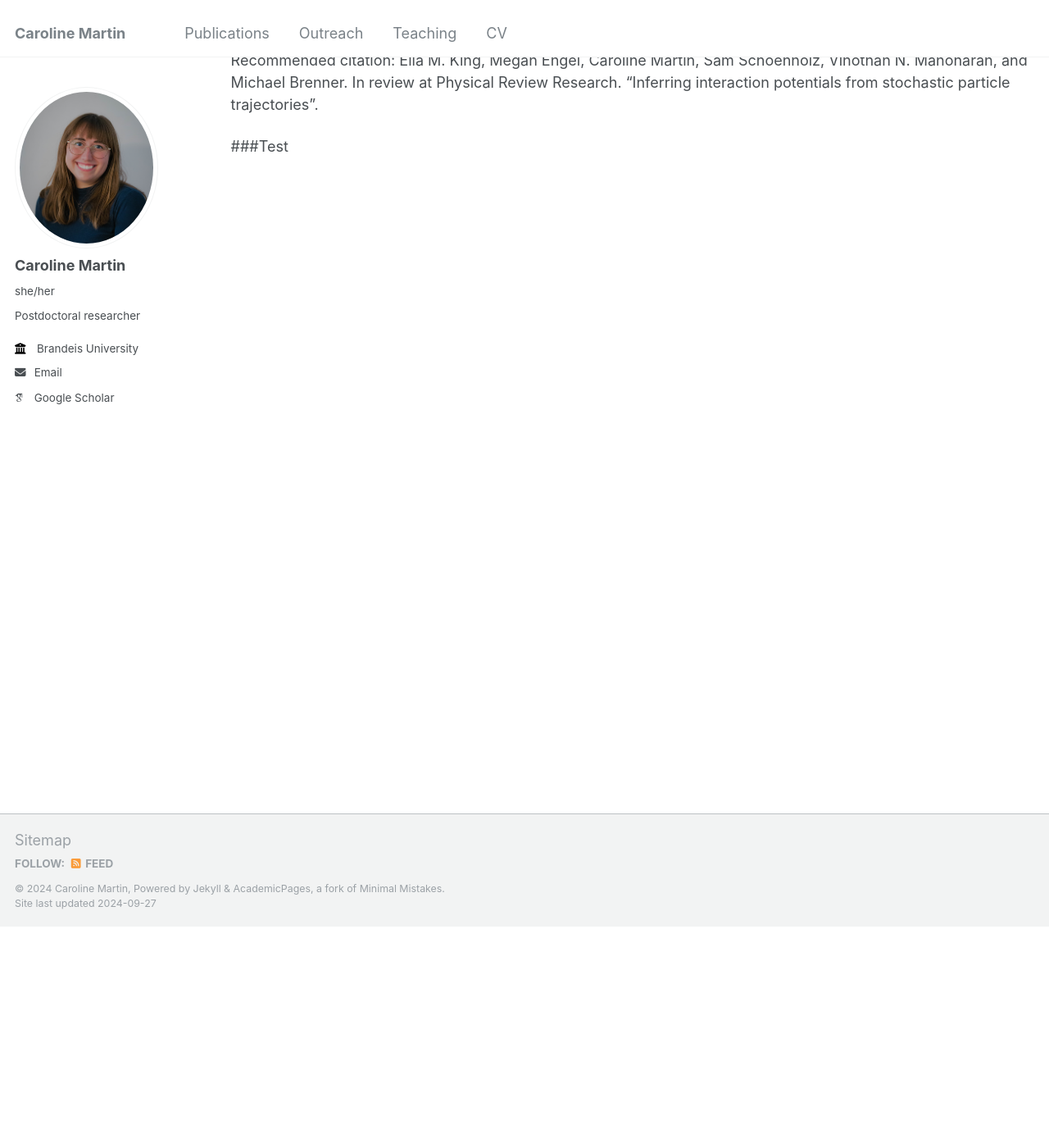
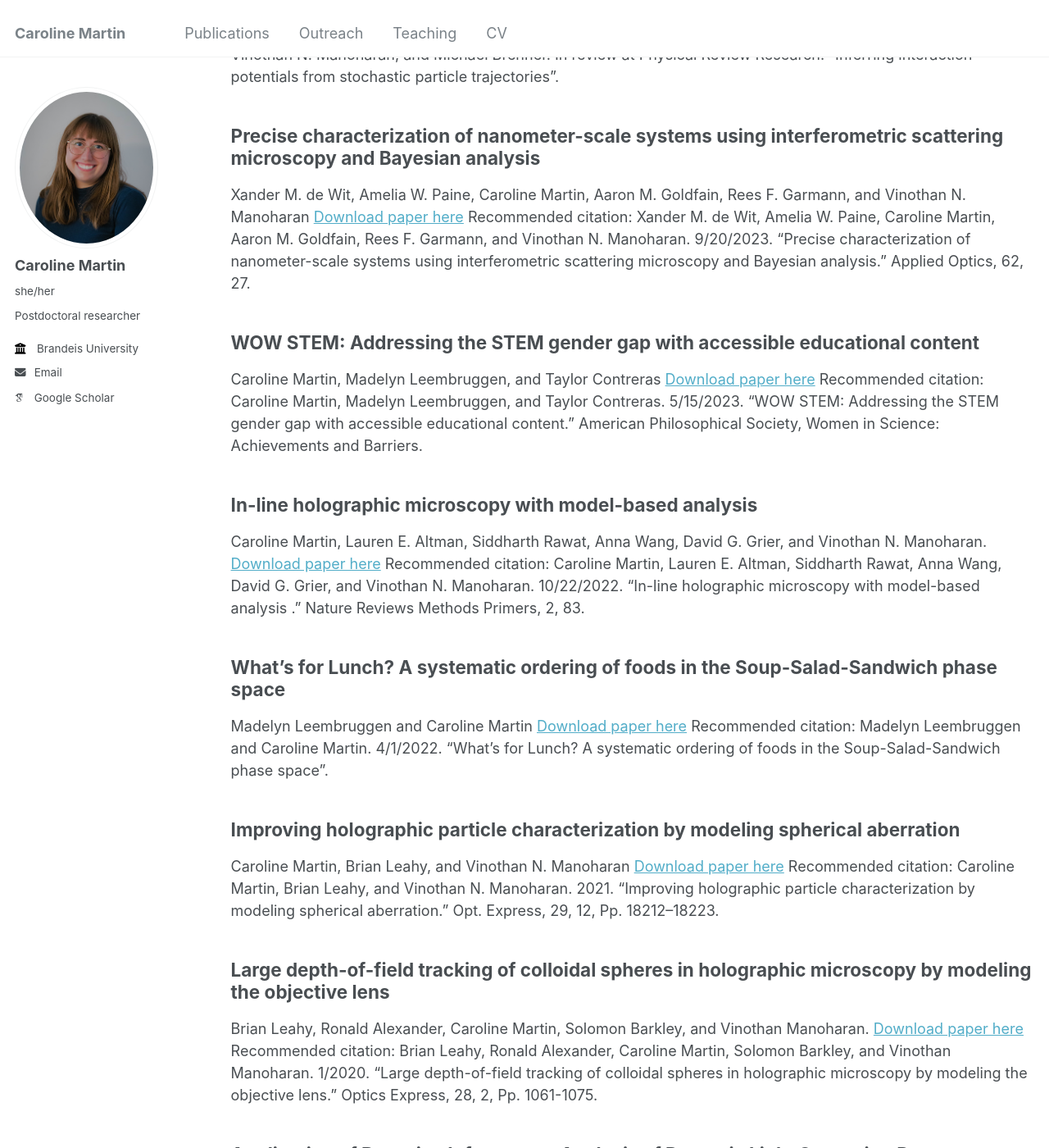
Before and after one commit to carolinesmartin/carolinesmartin, a Jekyll site: the page built from _pages/publications.md, in a window 1280 px wide and 1400 px high, scrolled down 270 px. Shown: the whole window at 82% size. Built offline with Jekyll 4.4.1, drawn with Linux system fonts in a browser that asks for light colours; some web fonts are replaced; some of the changed text lies outside the part shown.

Commit message:
publications

```diff
--- a/_pages/publications.md
+++ b/_pages/publications.md
@@ -8,11 +8,42 @@ author_profile: true
 {% include base_path %}
 You can also check out my [Google Scholar profile](https://scholar.google.com/citations?user=su9_FyYAAAAJ&hl=en)
 
-###Inferring interaction potentials from stochastic particle trajectories
+## Inferring interaction potentials from stochastic particle trajectories
 Ella M. King, Megan Engel, Caroline Martin, Sam Schoenholz, Vinothan N. Manoharan, and Michael Brenner.
-
 [Download paper here](http://carolinesmartin.github.io/files/inferring-potentials.pdf)
-
 Recommended citation: Ella M. King, Megan Engel, Caroline Martin, Sam Schoenholz, Vinothan N. Manoharan, and Michael Brenner.  In review at Physical Review Research. “Inferring interaction potentials from stochastic particle trajectories”.
 
-###Test
+## Precise characterization of nanometer-scale systems using interferometric scattering microscopy and Bayesian analysis
+Xander M. de Wit, Amelia W. Paine, Caroline Martin, Aaron M. Goldfain, Rees F. Garmann, and Vinothan N. Manoharan
+[Download paper here](http://carolinesmartin.github.io/files/iscat.pdf)
+Recommended citation: Xander M. de Wit, Amelia W. Paine, Caroline Martin, Aaron M. Goldfain, Rees F. Garmann, and Vinothan N. Manoharan. 9/20/2023. “Precise characterization of nanometer-scale systems using interferometric scattering microscopy and Bayesian analysis.” Applied Optics, 62, 27.
+
+## WOW STEM: Addressing the STEM gender gap with accessible educational content
+Caroline Martin, Madelyn Leembruggen, and Taylor Contreras
+[Download paper here](http://carolinesmartin.github.io/files/wow-stem.pdf)
+Recommended citation: Caroline Martin, Madelyn Leembruggen, and Taylor Contreras. 5/15/2023. “WOW STEM: Addressing the STEM gender gap with accessible educational content.” American Philosophical Society, Women in Science: Achievements and Barriers.
+
+## In-line holographic microscopy with model-based analysis
+Caroline Martin, Lauren E. Altman, Siddharth Rawat, Anna Wang, David G. Grier, and Vinothan N. Manoharan.
+[Download paper here](http://carolinesmartin.github.io/files/in-line-holographic-microscopy.pdf)
+Recommended citation: Caroline Martin, Lauren E. Altman, Siddharth Rawat, Anna Wang, David G. Grier, and Vinothan N. Manoharan. 10/22/2022. “In-line holographic microscopy with model-based analysis .” Nature Reviews Methods Primers, 2, 83.
+
+## What’s for Lunch? A systematic ordering of foods in the Soup-Salad-Sandwich phase space
+Madelyn Leembruggen and Caroline Martin
+[Download paper here](http://carolinesmartin.github.io/files/whats-for-lunch.pdf)
+Recommended citation: Madelyn Leembruggen and Caroline Martin. 4/1/2022. “What’s for Lunch? A systematic ordering of foods in the Soup-Salad-Sandwich phase space”.
+
+## Improving holographic particle characterization by modeling spherical aberration
+Caroline Martin, Brian Leahy, and Vinothan N. Manoharan
+[Download paper here](http://carolinesmartin.github.io/files/spherical-aberration.pdf)
+Recommended citation: Caroline Martin, Brian Leahy, and Vinothan N. Manoharan. 2021. “Improving holographic particle characterization by modeling spherical aberration.” Opt. Express, 29, 12, Pp. 18212–18223.
+
+## Large depth-of-field tracking of colloidal spheres in holographic microscopy by modeling the objective lens
+Brian Leahy, Ronald Alexander, Caroline Martin, Solomon Barkley, and Vinothan Manoharan.
+[Download paper here](http://carolinesmartin.github.io/files/modelling-objective.pdf)
+Recommended citation: Brian Leahy, Ronald Alexander, Caroline Martin, Solomon Barkley, and Vinothan Manoharan. 1/2020. “Large depth-of-field tracking of colloidal spheres in holographic microscopy by modeling the objective lens.” Optics Express, 28, 2, Pp. 1061-1075.
+
+## Application of Bayesian Inference to Analysis of Dynamic Light Scattering Data to Determine Particle Size Distributions
+Caroline Martin
+[Download paper here](http://carolinesmartin.github.io/files/bayesian-dls.pdf)
+Recommended citation: Caroline Martin. 6/5/2018. “Application of Bayesian Inference to Analysis of Dynamic Light Scattering Data to Determine Particle Size Distributions.” Wellesley College Department of Physics.
```
Also changed, not shown: 1 other file.
